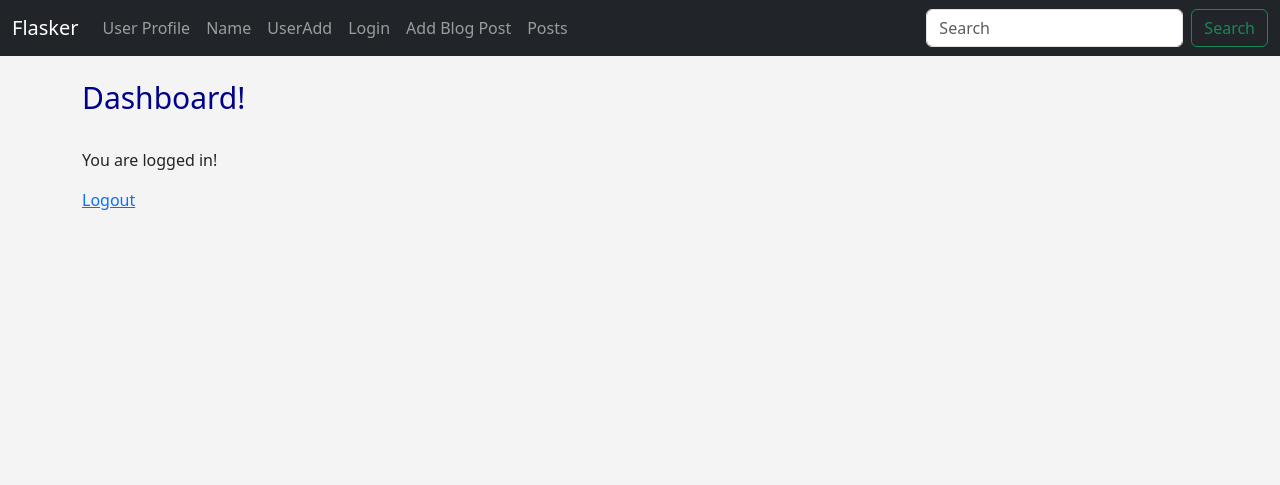
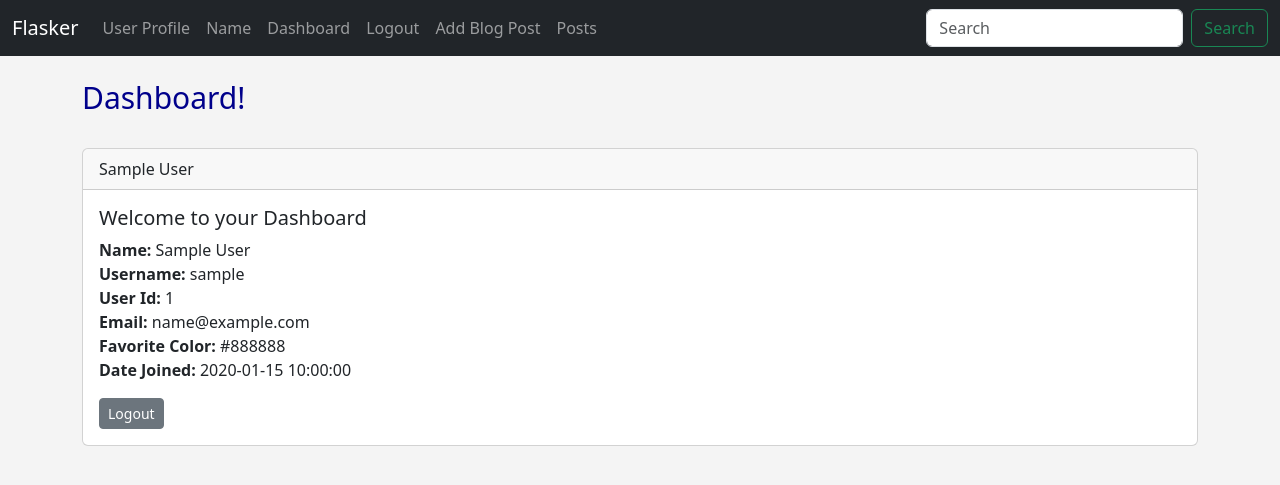
Before and after one commit to YuraSkivka/codemy, a Flask app: page /dashboard in a window 1280 px wide. Shown: the top 485 px of the page. Run offline with Flask 3, Linux system fonts and the light colour scheme; a user stored in the database is signed in; tables that the repository leaves empty hold one stand-in row (values such as "Sample post"); some libraries are stand-ins or nearby versions.

Commit message:
Create A User Dashboard - Flask Fridays #23

```diff
--- a/flasker/migrate.txt
+++ b/flasker/migrate.txt
@@ -4,3 +4,8 @@ Error: Could not locate a Flask application. Use the 'flask --app' option, 'FLAS
 flask --app <server_name> db init
 flask --app <server_name> db migrate --message "Ititial Migration"
 flask --app <server_name> db upgrade
+
+в виртуальном окружении может может быть ошибка, когда не знает команду flask
+python -m flask db init
+python -m flask db migrate
+python -m flask db upgrade
--- a/flasker/templates/dashboard.html
+++ b/flasker/templates/dashboard.html
@@ -12,8 +12,25 @@
 {% endfor %}
 
 <h1> Dashboard! </h1><br>
-<p>You are logged in!</p>
+<div class="card">
+  <div class="card-header">
+    {{ current_user.name }}
+  </div>
+  <div class="card-body">
+    <h5 class="card-title">Welcome to your Dashboard</h5>
+    <p class="card-text">
+        <strong>Name: </strong>{{ current_user.name }}<br>
+        <strong>Username: </strong>{{ current_user.username }}<br>
+        <strong>User Id: </strong>{{ current_user.id }}<br>
+        <strong>Email: </strong>{{ current_user.email }}<br>
+        <strong>Favorite Color: </strong>{{ current_user.favorite_color }}<br>
+        <strong>Date Joined: </strong>{{ current_user.date_added }}<br>
+    </p>
+    <a href="{{ url_for('logout') }}" class="btn btn-secondary btn-sm">Logout</a>
+  </div>
+</div>
 
-<a href="{{ url_for('logout') }}">Logout</a>
+
+
 
 {% endblock %}
--- a/flasker/templates/navbar.html
+++ b/flasker/templates/navbar.html
@@ -13,12 +13,22 @@
         <li class="nav-item">
           <a class="nav-link" href="{{ url_for('name') }}">Name</a>
         </li>
+
+        {% if current_user.is_authenticated %}
         <li class="nav-item">
-          <a class="nav-link" href="{{ url_for('add_user') }}">UserAdd</a>
+          <a class="nav-link" href="{{ url_for('dashboard') }}">Dashboard</a>
+        </li>
+        <li class="nav-item">
+          <a class="nav-link" href="{{ url_for('logout') }}">Logout</a>
+        </li>
+        {% else %}
+        <li class="nav-item">
+          <a class="nav-link" href="{{ url_for('add_user') }}">Register</a>
         </li>
         <li class="nav-item">
           <a class="nav-link" href="{{ url_for('login') }}">Login</a>
         </li>
+        {% endif %}
 	    <li class="nav-item">
           <a class="nav-link" href="{{ url_for('add_post') }}">Add Blog Post</a>
         </li>
```
Also changed, not shown: flasker/app.py (+16 -15 lines).
